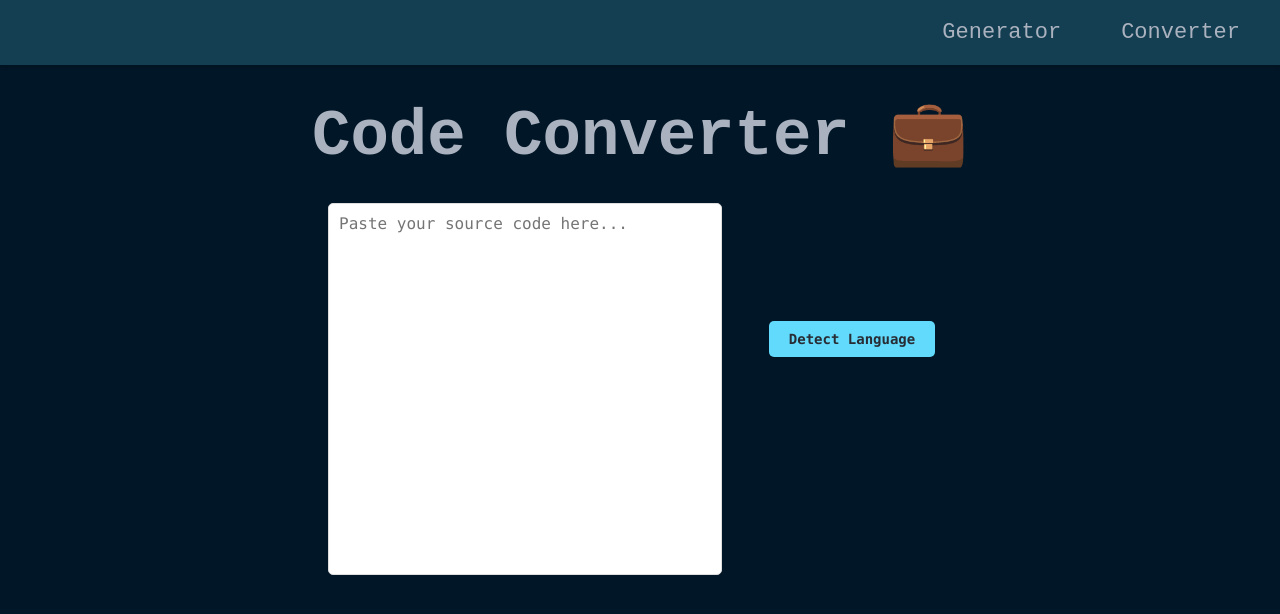
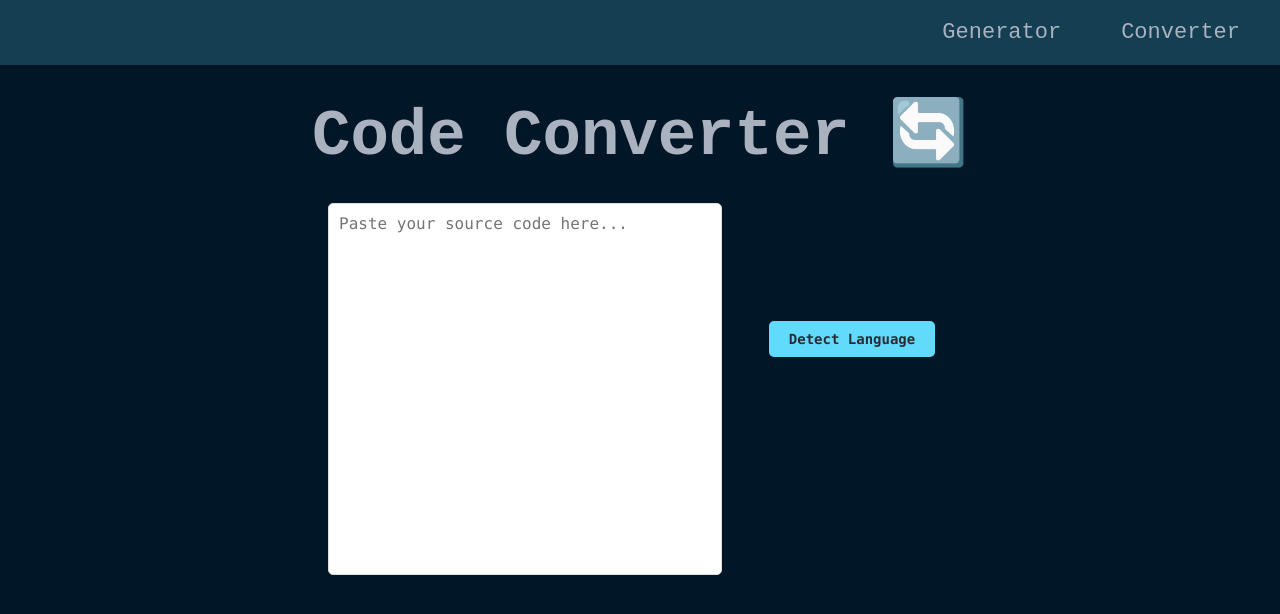
Before and after one commit to qaz741qhn/code-assistant-frontend, a React (Create React App) app: page /converter in a window 1280 px wide. Shown: the top 614 px of the page. Built offline with nearby package versions, Linux system fonts and the light colour scheme.

Commit message:
update README

```diff
--- a/src/Header.js
+++ b/src/Header.js
@@ -18,7 +18,7 @@ function Header() {
   let headerText;
   switch (location.pathname) {
     case "/converter":
-      headerText = "Code Converter 💼";
+      headerText = "Code Converter 🔄";
       break;
     default:
       headerText = "Code Generator 💎";
```
Also changed, not shown: 1 other file (tests, documents, lock files or other folders).
